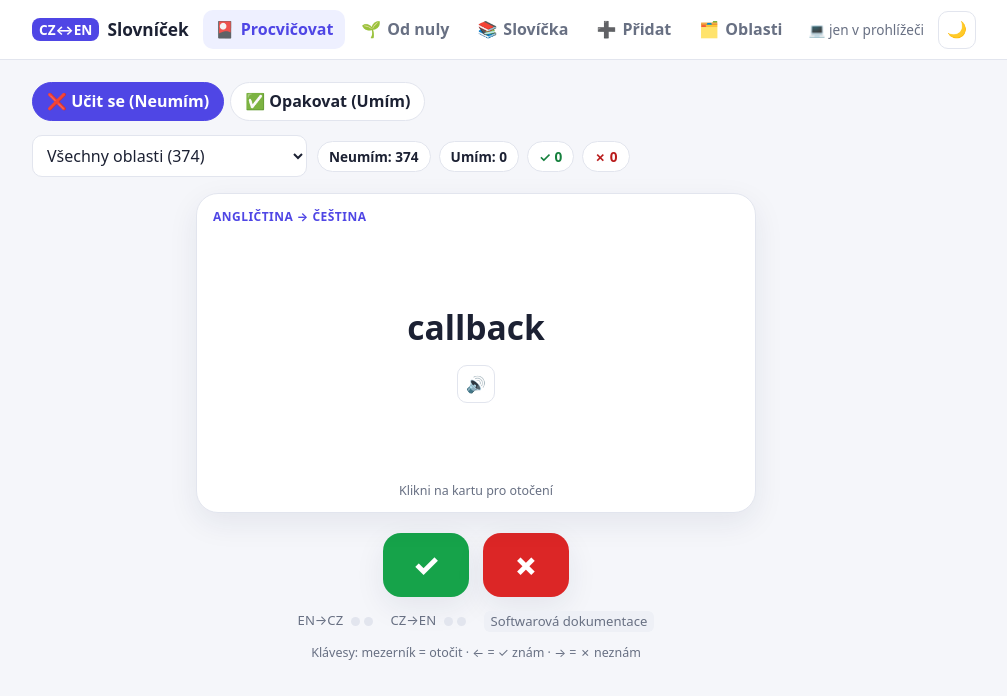
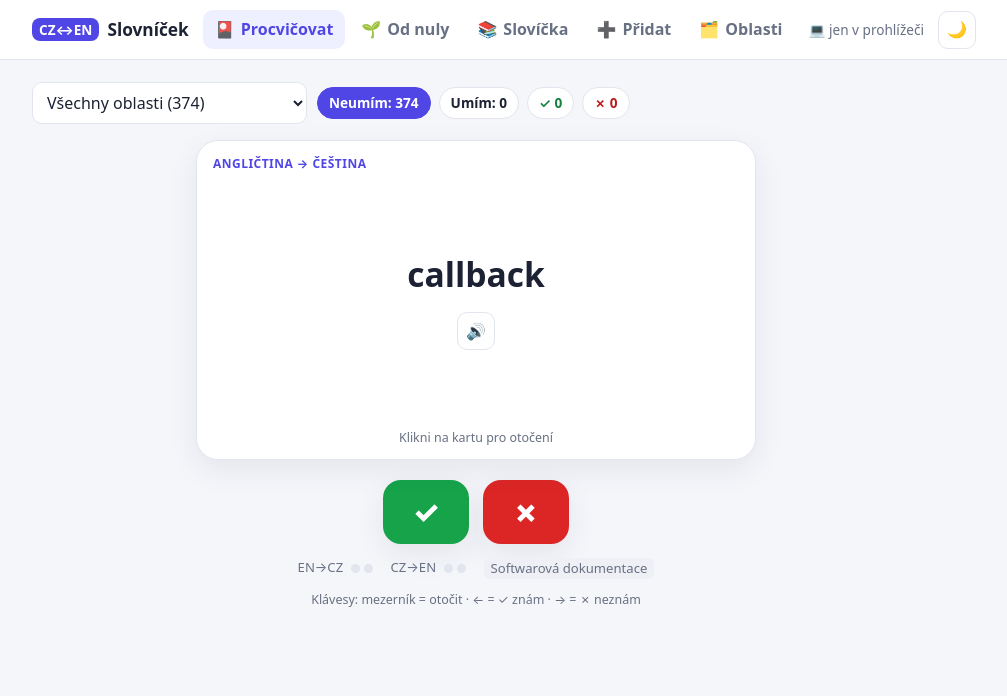
Before and after one commit to Sonkuc/slovnicek, a plain HTML site: page index.html in a window 1280 px wide. Shown: the whole page, without its empty margins (164-1171 px from the left). Drawn offline with Linux system fonts and the light colour scheme.

Commit message:
Switch practice set via the Neumím/Umím counters
Co-Authored-By: Claude Opus 5.5 <noreply@anthropic.com>
Claude-Session: https://claude.ai/code/session_012aePP2quAryxSAB5KyAApd

```diff
--- a/index.html
+++ b/index.html
@@ -57,7 +57,10 @@ select.inline{width:auto;padding:8px 10px}
 .p-top{display:flex;gap:10px;align-items:center;flex-wrap:wrap;margin-bottom:16px}
 .stats{display:flex;gap:8px;flex-wrap:wrap}
 .pill{white-space:nowrap;background:var(--surface);border:1px solid var(--border);border-radius:999px;padding:5px 11px;font-size:.85rem;font-weight:600}
-.pill.ok{color:var(--ok)} .pill.bad{color:var(--bad)}
+.pill.ok{color:var(--ok)}
+.pill.pick{cursor:pointer;font:inherit;font-size:.85rem;font-weight:600;color:inherit}
+.pill.pick:hover{border-color:var(--accent)}
+.pill.pick.sel{background:var(--accent);border-color:var(--accent);color:var(--accent-text)} .pill.bad{color:var(--bad)}
 .stage{max-width:560px;margin:0 auto}
 .card-wrap{perspective:1400px}
 .card{position:relative;width:100%;height:320px;transform-style:preserve-3d;transition:transform .55s cubic-bezier(.3,.7,.3,1);cursor:pointer;animation:pop .28s ease}
@@ -1021,7 +1024,7 @@ function answer(ok) {
   if (isReview()) {
     if (ok) {
       const g = revProg(w.id); g[curDir] = true;
-      if (g.en && g.cz) { rev.done.add(w.id); toast(`✔ „${w.en}“ zopakováno – zůstává v Umím`); }
+      if (g.en && g.cz) rev.done.add(w.id);
       sess.ok++;
     } else {
       setStatus(w, "neumim"); delete rev.prog[w.id]; sess.bad++;
@@ -1067,19 +1070,16 @@ function renderPractice() {
   const cnt = (id, st) => S.words.filter(w => w.status === st && (id === "all" || w.areaId === id)).length;
   const a = S.settings.practiceArea, R = isReview(), set = R ? "umim" : "neumim";
   const left = R ? pool().length : 0;
-  let html = `<div class="tabs" style="margin-top:0">
-      <button class="tab ${R ? "" : "active"}" data-set="neumim">❌ Učit se (Neumím)</button>
-      <button class="tab ${R ? "active" : ""}" data-set="umim">✅ Opakovat (Umím)</button></div>
-    <div class="p-top">
+  let html = `<div class="p-top">
     <select class="inline" id="pArea">
       <option value="all">Všechny oblasti (${cnt("all", set)})</option>
       ${S.areas.map(x => `<option value="${x.id}" ${x.id === a ? "selected" : ""}>${esc(x.name)} (${cnt(x.id, set)})</option>`).join("")}
     </select>
-    <div class="stats grow">${R
-      ? `<span class="pill">Zbývá zopakovat: ${left}</span><span class="pill ok">Zopakováno: ${revRound().done.size}</span>`
-      : `<span class="pill">Neumím: ${cnt(a, "neumim")}</span><span class="pill">Umím: ${cnt(a, "umim")}</span>`}
+    <div class="stats grow">
+      <button class="pill pick ${R ? "" : "sel"}" data-set="neumim" title="Procvičovat slovíčka ze složky Neumím">Neumím: ${cnt(a, "neumim")}</button>
+      <button class="pill pick ${R ? "sel" : ""}" data-set="umim" title="Zopakovat slovíčka ze složky Umím">Umím: ${cnt(a, "umim")}</button>
       <span class="pill ok">✓ ${sess.ok}</span><span class="pill bad">✗ ${sess.bad}</span></div></div>
-    ${R ? `<p class="small muted" style="margin:-6px 0 14px">Opakování: stačí 1× správně v každém směru. Při ✗ se slovíčko vrátí do Neumím.</p>` : ""}`;
+    ${R ? `<p class="small muted" style="margin:-6px 0 14px">Opakuješ složku Umím – zbývá ${left}, zopakováno ${revRound().done.size}. Stačí 1× správně v každém směru, při ✗ se slovíčko vrátí do Neumím.</p>` : ""}`;
   if (!cur && R) {
     const total = cnt(a, "umim") + rev.done.size;
     html += `<div class="panel empty"><div class="big">${rev.done.size ? "🎉" : "📭"}</div>
```
Also changed, not shown: 1 other file.
